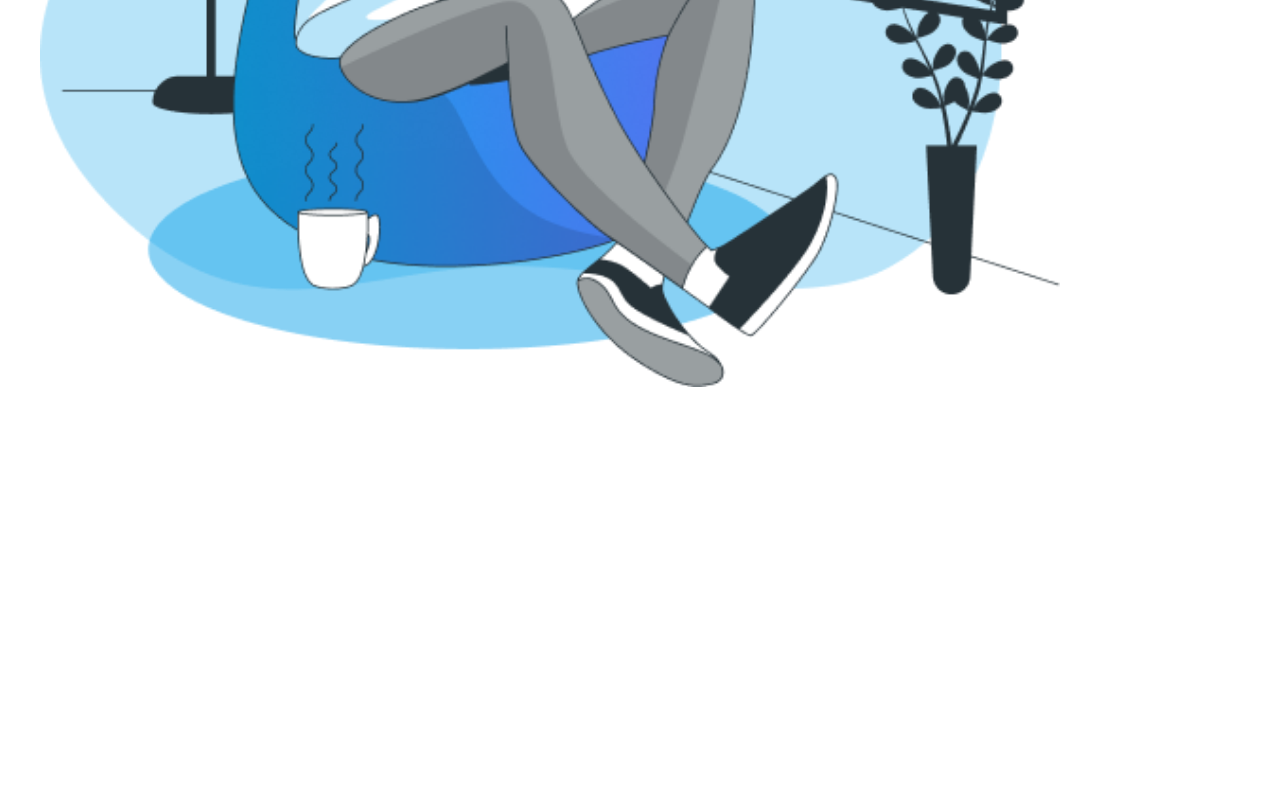
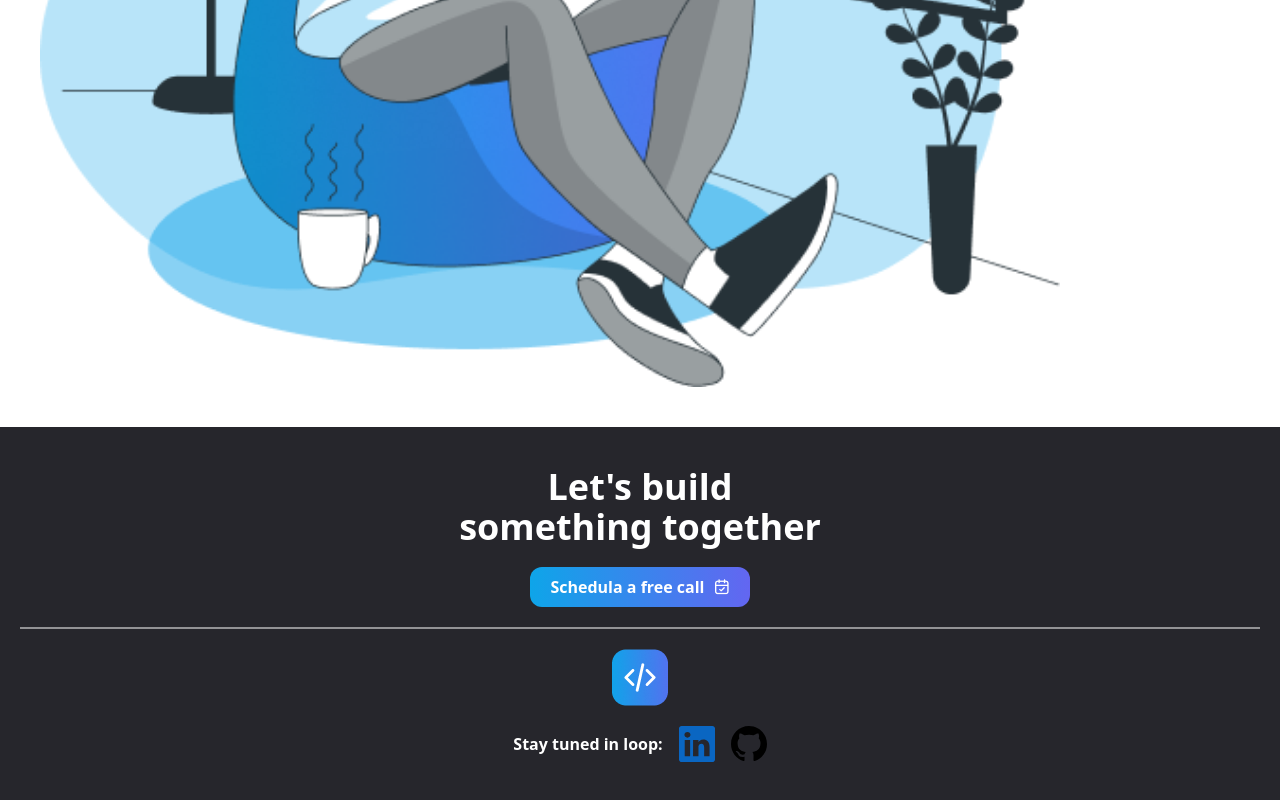
Before and after one commit to danielgen01/Daniels-portfolio, a React (Vite) app: page / in a window 1280 px wide. Shown: the part 5707-6507 px from the top of the page. Before the commit the page ends 6134 px from the top, so only its background shows below. Built offline with nearby package versions, Linux system fonts and the light colour scheme.

Commit message:
add the endcard

```diff
--- a/src/App.tsx
+++ b/src/App.tsx
@@ -1,5 +1,6 @@
 import './App.css'
 import Aboutme from './components/Aboutme/Aboutme'
+import EndCard from './components/EndCard/EndCard'
 import Navbar from './components/Navbar/Navbar'
 import ProjectBanner from './components/Projects/ProjectBanner'
 import TechStack from './components/TechStack/TechStack'
@@ -13,6 +14,7 @@ function App() {
  <TechStack />
  <ProjectBanner />
  <Aboutme />
+ <EndCard />
  </>
   )
 }
--- /dev/null
+++ b/src/components/EndCard/EndCard.tsx
@@ -0,0 +1,42 @@
+import calendarcheck from "/Assets/calendar-check-01.png"
+import logo from "/Assets/Logo.png"
+import { BsLinkedin, BsGithub } from "react-icons/bs"
+
+const EndCard = () => {
+  return (
+    <>
+      <section className="bg-[#26262C] min-h-[200px] endcard">
+        <div className="endcard-content px-5 py-10 flex flex-col items-center gap-5">
+          <h1 className="text-white font-bold text-center text-4xl">
+            Let's build
+            <br /> something together
+          </h1>
+          <button className="bg-gradient-to-r from-sky-500 to-indigo-500 px-5 py-2 rounded-xl text-white font-semibold flex items-center gap-2">
+            Schedula a free call
+            <img src={calendarcheck} alt="calendar" />
+          </button>
+          <div className="border-b-2 border-white/50 w-full"></div>
+          <img src={logo} alt="Logo" />
+
+          <div className="socials flex items-center gap-4">
+            <p className="text-white text-left font-semibold">
+              Stay tuned in loop:
+            </p>
+            <a
+              href="https://www.linkedin.com/in/daniel-gendik-b7b277254/"
+              target="_blank"
+            >
+              <BsLinkedin className="text-4xl text-[#0A66C2]" />
+            </a>
+
+            <a href="https://github.com/danielgen01" target="_blank">
+              <BsGithub className="text-4xl text-[#000000]" />
+            </a>
+          </div>
+        </div>
+      </section>
+    </>
+  )
+}
+
+export default EndCard
```
Also changed, not shown: public/Assets/calendar-check-01.png (added).
